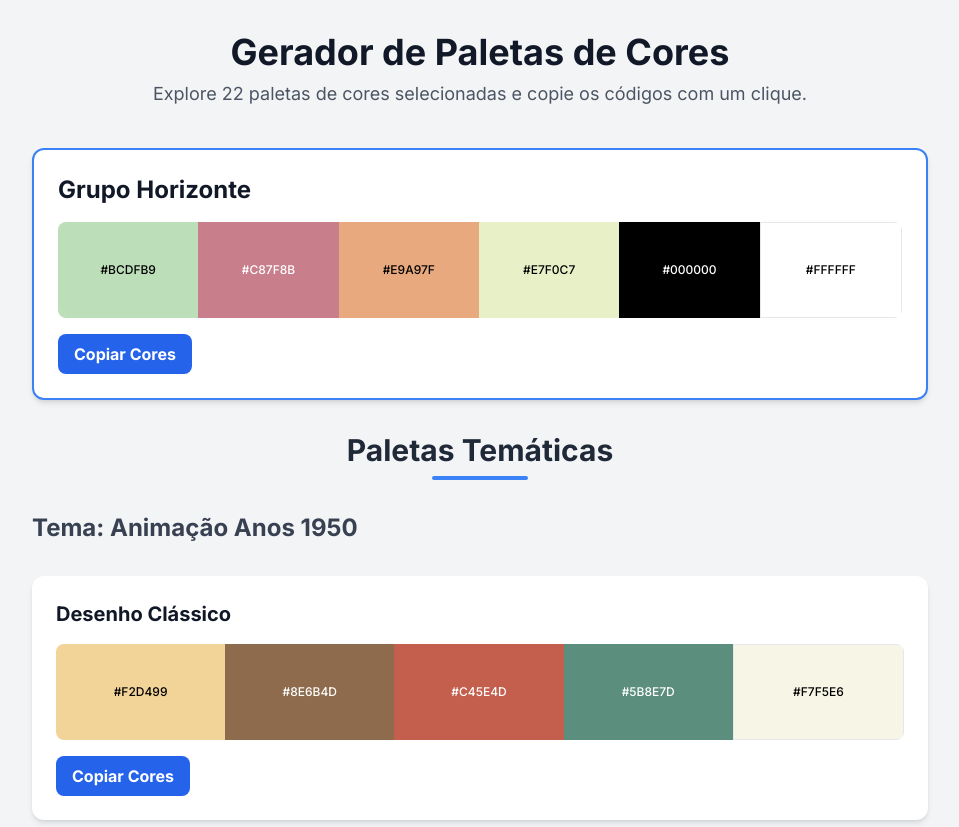
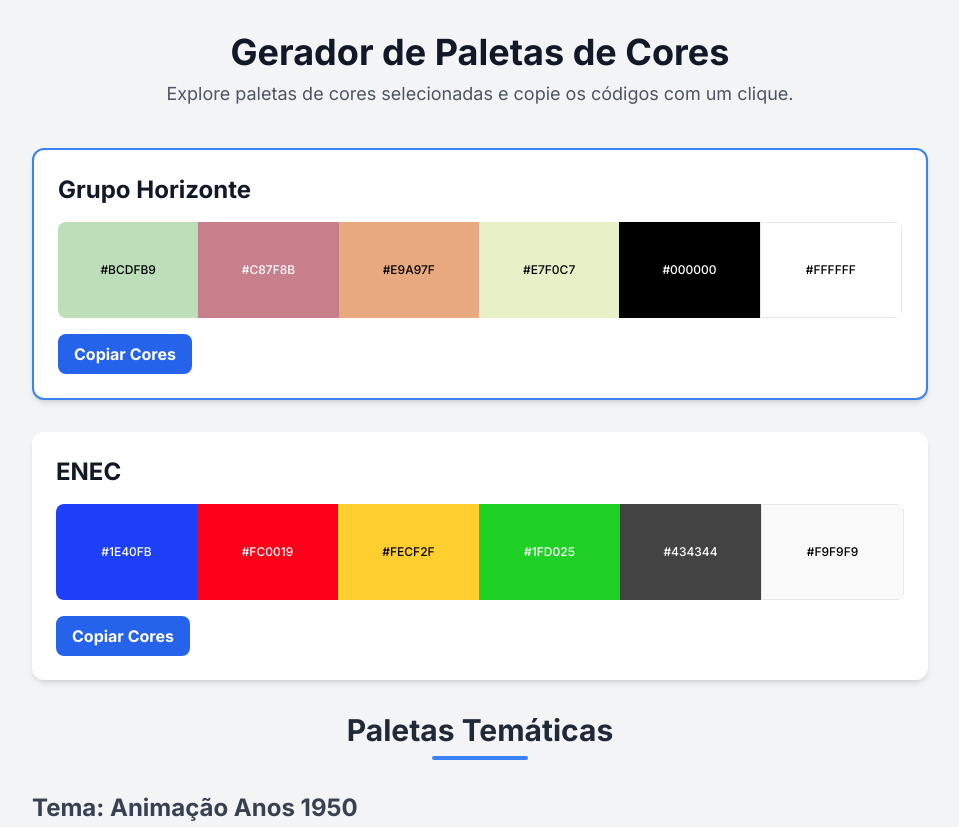
Before and after one commit to GlauberLASantiago/paleta_de_cores, a plain HTML site: page index.html in a window 1280 px wide. Shown: the top 827 px of the page, without its empty margins (160-1119 px from the left). Drawn offline with nearby package versions, Linux system fonts and the light colour scheme.

Commit message:
Update index.html

```diff
--- a/index.html
+++ b/index.html
@@ -24,11 +24,10 @@
     <div class="max-w-4xl mx-auto">
         <header class="text-center mb-10">
             <h1 class="text-4xl font-bold text-gray-900 dark:text-white">Gerador de Paletas de Cores</h1>
-            <p class="text-lg text-gray-600 dark:text-gray-400 mt-2">Explore 22 paletas de cores selecionadas e copie os códigos com um clique.</p>
+            <p class="text-lg text-gray-600 dark:text-gray-400 mt-2">Explore paletas de cores selecionadas e copie os códigos com um clique.</p>
         </header>
 
         <main class="space-y-8">
-            <!-- Paleta 0: Grupo Horizonte -->
             <div class="bg-white dark:bg-gray-800 rounded-xl shadow-md overflow-hidden hover:shadow-xl transition-all border-2 border-blue-500">
                 <div class="p-6">
                     <h3 class="text-2xl font-bold text-gray-900 dark:text-white mb-4">Grupo Horizonte</h3>
@@ -47,13 +46,29 @@
                 </div>
             </div>
 
-            <!-- Novas Paletas Temáticas -->
+            <div class="bg-white dark:bg-gray-800 rounded-xl shadow-md overflow-hidden hover:shadow-xl transition-all">
+                <div class="p-6">
+                    <h3 class="text-2xl font-bold text-gray-900 dark:text-white mb-4">ENEC</h3>
+                    <div class="flex h-24 rounded-lg overflow-hidden mb-4">
+                        <div class="flex-1 flex items-center justify-center text-xs font-medium text-white" style="background-color:#1E40FB;">#1E40FB</div>
+                        <div class="flex-1 flex items-center justify-center text-xs font-medium text-white" style="background-color:#FC0019;">#FC0019</div>
+                        <div class="flex-1 flex items-center justify-center text-xs font-medium text-black" style="background-color:#FECF2F;">#FECF2F</div>
+                        <div class="flex-1 flex items-center justify-center text-xs font-medium text-white" style="background-color:#1FD025;">#1FD025</div>
+                        <div class="flex-1 flex items-center justify-center text-xs font-medium text-white" style="background-color:#434344;">#434344</div>
+                        <div class="flex-1 flex items-center justify-center text-xs font-medium text-black border" style="background-color:#F9F9F9;">#F9F9F9</div>
+                    </div>
+                    <span id="paletteENEC" class="hidden">#1E40FB, #FC0019, #FECF2F, #1FD025, #434344, #F9F9F9</span>
+                    <button onclick="copyToClipboard('paletteENEC', this)" class="w-full sm:w-auto bg-blue-600 text-white font-semibold py-2 px-4 rounded-lg hover:bg-blue-700 focus:outline-none focus:ring-2 focus:ring-blue-500 focus:ring-opacity-50 transition-all">
+                        Copiar Cores
+                    </button>
+                </div>
+            </div>
+
             <div class="text-center my-12">
                 <h2 class="text-3xl font-bold text-gray-800 dark:text-gray-200">Paletas Temáticas</h2>
                 <hr class="w-24 h-1 bg-blue-500 mx-auto mt-2 mb-4 border-0 rounded">
             </div>
 
-            <!-- TEMA: Anos 1950 -->
             <h3 class="text-2xl font-semibold text-gray-700 dark:text-gray-300 mt-10 mb-2">Tema: Animação Anos 1950</h3>
 
             <div class="bg-white dark:bg-gray-800 rounded-xl shadow-md overflow-hidden hover:shadow-xl transition-all">
@@ -99,7 +114,6 @@
                 </div>
             </div>
 
-            <!-- TEMA: Anos 1970 -->
             <h3 class="text-2xl font-semibold text-gray-700 dark:text-gray-300 mt-10 mb-2">Tema: Estilo Anos 1970</h3>
             <div class="bg-white dark:bg-gray-800 rounded-xl shadow-md overflow-hidden hover:shadow-xl transition-all">
                 <div class="p-6">
@@ -130,7 +144,6 @@
                 </div>
             </div>
 
-            <!-- TEMA: Pós-Apocalíptico -->
             <h3 class="text-2xl font-semibold text-gray-700 dark:text-gray-300 mt-10 mb-2">Tema: Pós-Apocalíptico</h3>
             <div class="bg-white dark:bg-gray-800 rounded-xl shadow-md overflow-hidden hover:shadow-xl transition-all">
                 <div class="p-6">
@@ -175,7 +188,6 @@
                 </div>
             </div>
 
-            <!-- TEMA: Ásia -->
             <h3 class="text-2xl font-semibold text-gray-700 dark:text-gray-300 mt-10 mb-2">Tema: Inspiração Asiática</h3>
             <div class="bg-white dark:bg-gray-800 rounded-xl shadow-md overflow-hidden hover:shadow-xl transition-all">
                 <div class="p-6">
@@ -220,7 +232,6 @@
                 </div>
             </div>
 
-            <!-- TEMA: O Iluminado -->
             <h3 class="text-2xl font-semibold text-gray-700 dark:text-gray-300 mt-10 mb-2">Tema: Filme "O Iluminado"</h3>
             <div class="bg-white dark:bg-gray-800 rounded-xl shadow-md overflow-hidden hover:shadow-xl transition-all">
                 <div class="p-6">
@@ -265,13 +276,11 @@
                 </div>
             </div>
 
-            <!-- Paletas Anteriores -->
             <div class="text-center my-12">
                 <h2 class="text-3xl font-bold text-gray-800 dark:text-gray-200">Paletas Originais</h2>
                 <hr class="w-24 h-1 bg-blue-500 mx-auto mt-2 mb-4 border-0 rounded">
             </div>
 
-            <!-- Paleta 1: Doce Sonho Pastel -->
             <div class="bg-white dark:bg-gray-800 rounded-xl shadow-md overflow-hidden hover:shadow-xl transition-all">
                 <div class="p-6">
                     <h3 class="text-2xl font-bold text-gray-900 dark:text-white mb-4">Doce Sonho Pastel</h3>
@@ -290,7 +299,6 @@
                 </div>
             </div>
 
-            <!-- Paleta 2: Jardim de Primavera -->
             <div class="bg-white dark:bg-gray-800 rounded-xl shadow-md overflow-hidden hover:shadow-xl transition-all">
                 <div class="p-6">
                     <h3 class="text-2xl font-bold text-gray-900 dark:text-white mb-4">Jardim de Primavera</h3>
@@ -309,7 +317,6 @@
                 </div>
             </div>
 
-            <!-- Paleta 3: Pôr do Sol no Cerrado -->
             <div class="bg-white dark:bg-gray-800 rounded-xl shadow-md overflow-hidden hover:shadow-xl transition-all">
                 <div class="p-6">
                     <h3 class="text-2xl font-bold text-gray-900 dark:text-white mb-4">Pôr do Sol no Cerrado</h3>
@@ -328,7 +335,6 @@
                 </div>
             </div>
 
-            <!-- Paleta 4: Névoa da Manhã -->
             <div class="bg-white dark:bg-gray-800 rounded-xl shadow-md overflow-hidden hover:shadow-xl transition-all">
                 <div class="p-6">
                     <h3 class="text-2xl font-bold text-gray-900 dark:text-white mb-4">Névoa da Manhã</h3>
@@ -347,7 +353,6 @@
                 </div>
             </div>
 
-            <!-- Paleta 5: Joias Tropicais -->
             <div class="bg-white dark:bg-gray-800 rounded-xl shadow-md overflow-hidden hover:shadow-xl transition-all">
                 <div class="p-6">
                     <h3 class="text-2xl font-bold text-gray-900 dark:text-white mb-4">Joias Tropicais</h3>
@@ -366,7 +371,6 @@
                 </div>
             </div>
 
-            <!-- Paleta 6: Oceano Profundo -->
             <div class="bg-white dark:bg-gray-800 rounded-xl shadow-md overflow-hidden hover:shadow-xl transition-all">
                 <div class="p-6">
                     <h3 class="text-2xl font-bold text-gray-900 dark:text-white mb-4">Oceano Profundo</h3>
```
